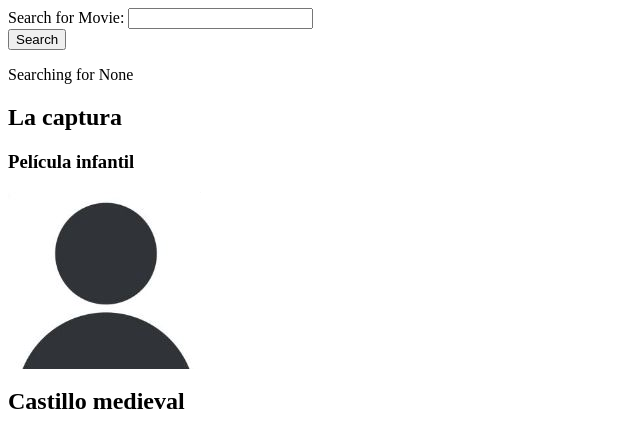
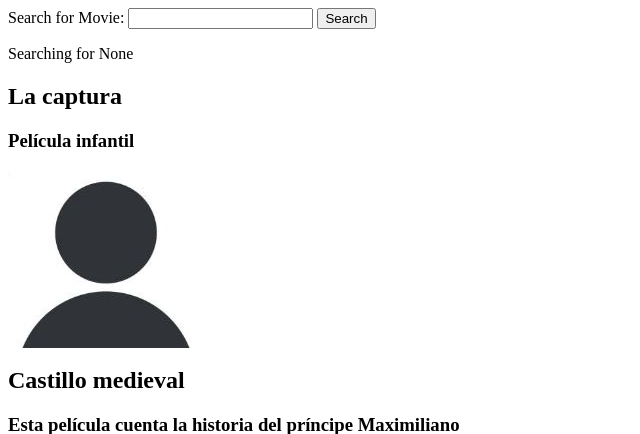
Before and after one commit to SebastianAc02/taller2, a Django app: page / in a window 1280 px wide. Shown: the top 434 px of the page, without its empty margins (0-640 px from the left). Run offline with Django 5.2, Linux system fonts and the light colour scheme; data comes from the database, SQL or seed files in the repository; both versions use the stored data as it was after the commit.

Commit message:
actualizacion en home.html

```diff
--- a/movie/templates/home.html
+++ b/movie/templates/home.html
@@ -4,12 +4,8 @@
 
 <div class="container">
     <form action="">
-        <div class="mb-3">
-            <label for="searchMovie" class="form-label">
                 Search for Movie:
-            </label>
             <input type="text" class="form-control" name="searchMovie"/>
-        </div>
         <button type="submit" class="btn btn-primary">Search</button>
     </form>
     <p>Searching for {{searchTerm}}</p>
```
Also changed, not shown: db.sqlite3.
